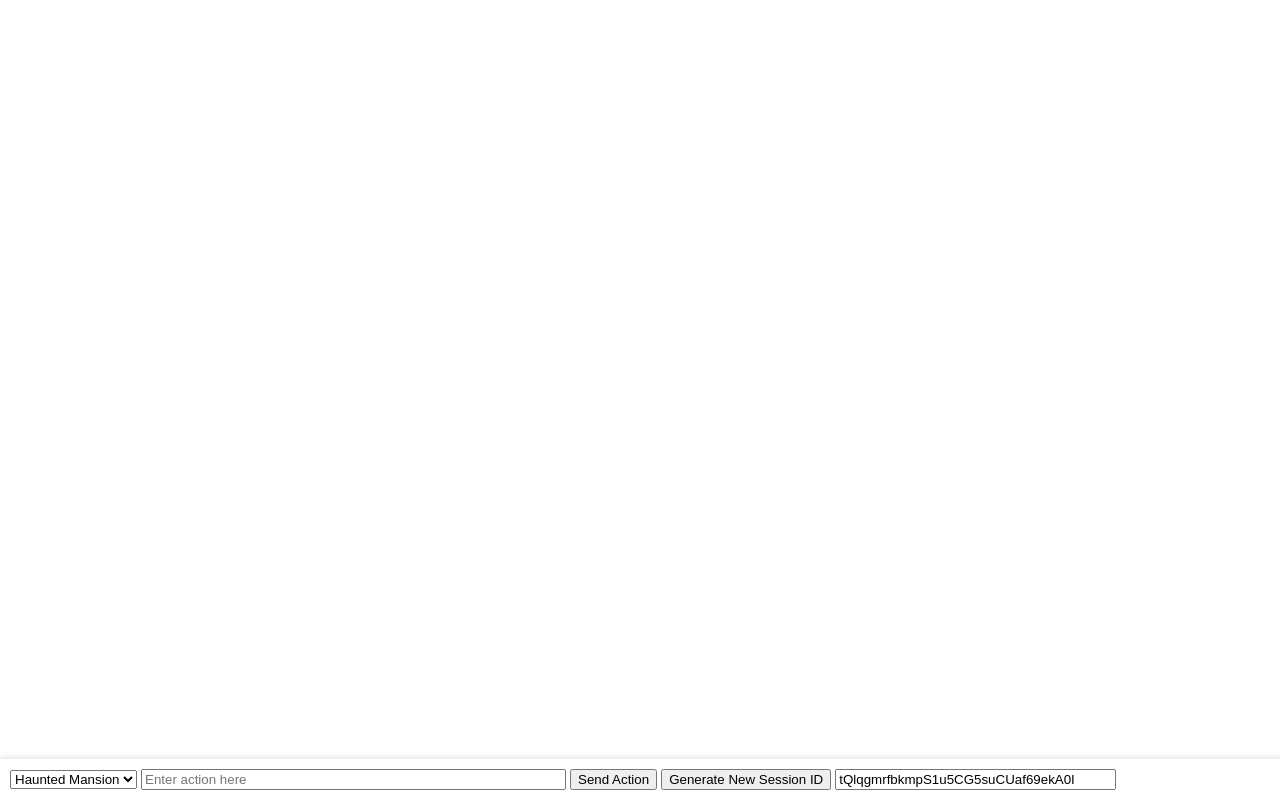
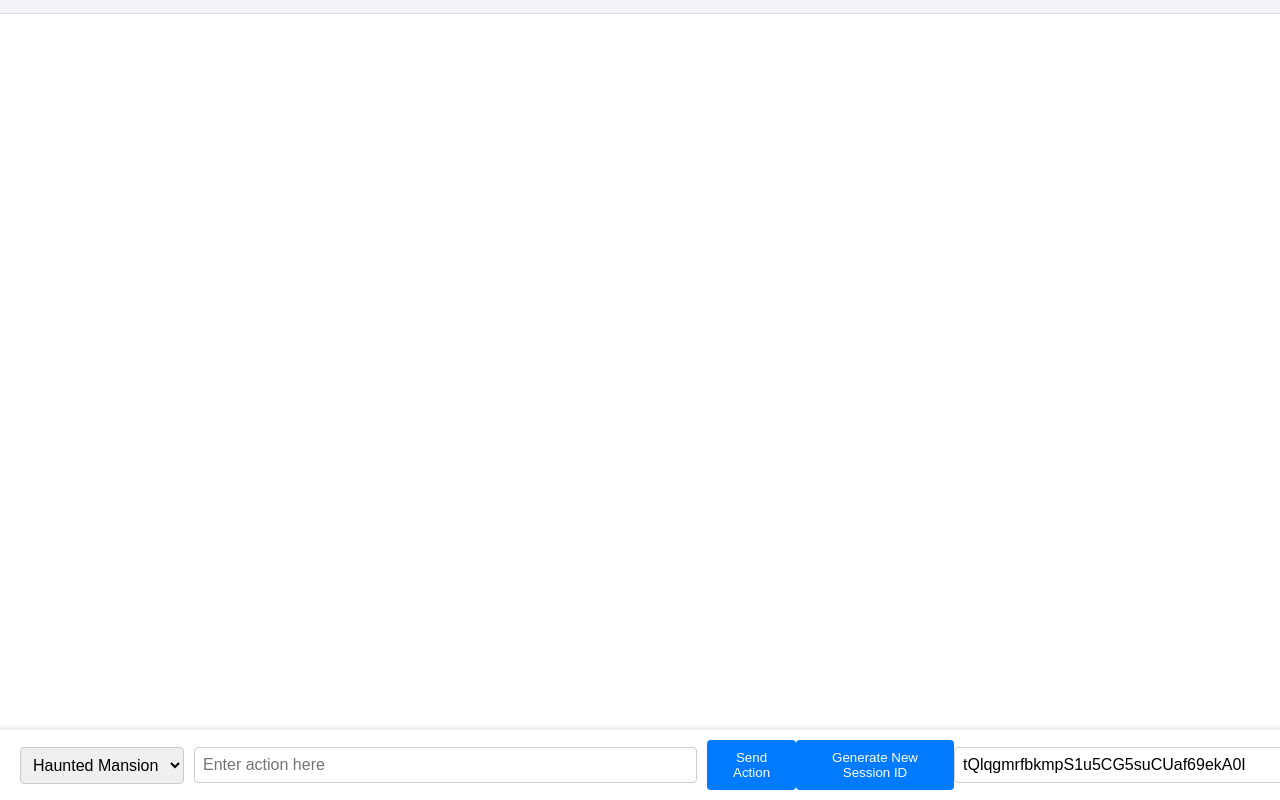
Before and after one commit to Magnatic70/TextAdventureGameEngine, a Flask app: page / in a window 1280 px wide. Run offline with Flask 3, Linux system fonts and the light colour scheme; data that the repository does not hold is empty.

Commit message:
style: enhance webpage styling with modern CSS techniques

```diff
--- a/templates/index.html
+++ b/templates/index.html
@@ -10,18 +10,47 @@
             height: 100vh;
             display: flex;
             flex-direction: column;
+            font-family: 'Arial', sans-serif;
+            background-color: #f4f4f9;
+            color: #333;
         }
         #response {
             flex-grow: 1;
             overflow-y: auto; /* Ensure the response area is scrollable */
+            padding: 20px;
+            border-top: 1px solid #ddd;
+            border-bottom: 1px solid #ddd;
+            background-color: white;
         }
         .fixed-bottom {
             position: fixed;
             bottom: 0;
             width: 100%;
-            background-color: white; /* Optional: to ensure visibility */
-            padding: 10px;
-            box-shadow: 0 -2px 5px rgba(0, 0, 0, 0.1); /* Optional: for a slight shadow effect */
+            display: flex;
+            align-items: center;
+            justify-content: space-between;
+            padding: 10px 20px;
+            background-color: #fff;
+            box-shadow: 0 -2px 5px rgba(0, 0, 0, 0.1);
+        }
+        select, input[type="text"] {
+            padding: 8px;
+            margin-right: 10px;
+            border: 1px solid #ccc;
+            border-radius: 4px;
+            font-size: 16px;
+        }
+        button {
+            padding: 10px 15px;
+            background-color: #007BFF;
+            color: white;
+            border: none;
+            border-radius: 4px;
+            cursor: pointer;
+            transition: background-color 0.3s ease;
+        }
+        button:hover {
+            background-color: #0056b3;
         }
     </style>
 </head>
@@ -86,8 +115,6 @@ function sendAction() {
     .then(response => response.text())
     .then(data => {
         const decodedData = decodeANSItoHTML(data);
-        //const newDiv = document.createElement('pre');
-        //newDiv.innerHTML = decodedData+"<br><br><br>";
         document.getElementById('response').innerHTML=decodedData+"<br><br><br>";
         document.getElementById('response').scrollTo(0, document.getElementById('response').scrollHeight);
         document.getElementById('actionInput').value='';
@@ -105,15 +132,12 @@ function generateSessionID() {
 
 function generateNewSessionID() {
     const newSessionID = generateSessionID();
-    //localStorage.setItem('sessionID', newSessionID);
     document.getElementById('sessionID').value=newSessionID;
     localStorage.setItem('sessionID', document.getElementById('sessionID').value);
     sendAction();
 }
 
 function decodeANSItoHTML(ansiString) {
-    // Implement ANSI to HTML conversion logic here
-    // This is a placeholder function
     ansiString=ansiString.replaceAll(/\\n/g,'<br>');
     ansiString=ansiString.replaceAll(/"/g,'');
     ansiString=ansiString.replaceAll(/\\u001b\[97;1;4m/g,'<u>');
```
